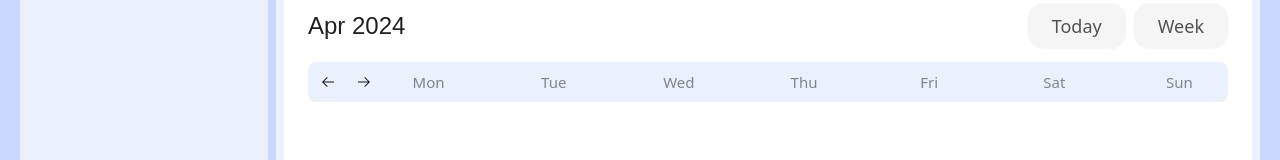
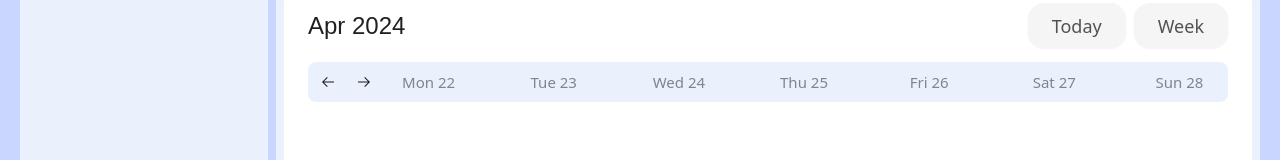
Before and after one commit to PavloHorbatiuk/crm_calendar, a React (Vite) app: page / in a window 1280 px wide. Shown: the part 137-297 px from the top of the page. Built offline with nearby package versions, Linux system fonts and the light colour scheme.

Commit message:
added header for calendar by week

```diff
--- a/src/components/Calendar/Calendar.tsx
+++ b/src/components/Calendar/Calendar.tsx
@@ -17,12 +17,22 @@ import { useState } from 'react';
 
 function Calendar() {
   const [currentMonth, setCurrentMonth] = useState(new Date());
-  const [currentWeek, setCurrentWeek] = useState(
-    startOfWeek(new Date(), { weekStartsOn: 1 })
-  );
-  const WEEKDAYS = ['Mon', 'Tue', 'Wed', 'Thu', 'Fri', 'Sat', 'Sun'];
+
   const dateFormat = 'MMM yyyy';
-  console.log(currentWeek, 'currentWeek');
+
+  const renderDays = () => {
+    const dateFormat = 'EEE dd';
+    const days = [];
+    const startDate = startOfWeek(currentMonth, { weekStartsOn: 1 });
+    for (let i = 0; i < 7; i++) {
+      days.push(
+        <div className="text-center" key={i}>
+          <p>{format(addDays(startDate, i), dateFormat)}</p>
+        </div>
+      );
+    }
+    return <div className="grid grid-cols-7 gap-7">{days}</div>;
+  };
   return (
     <div className="flex gap-2  h-full ">
       <div className="max-w-[15.5rem] p-6 w-full gap-4 rounded-3xl bg-blueMoon h-full">
@@ -53,17 +63,7 @@ function Calendar() {
                   <img src={rightIcon} />
                 </button>
               </div>
-              <div className="col-span-7  w-full">
-                <div className="grid grid-cols-7 gap-7">
-                  {WEEKDAYS.map((day: string, index) => {
-                    return (
-                      <div className="text-center" key={index}>
-                        <p>{day}</p>
-                      </div>
-                    );
-                  })}
-                </div>
-              </div>
+              <div className="col-span-7  w-full">{renderDays()}</div>
             </div>
           </div>
         </div>
```
